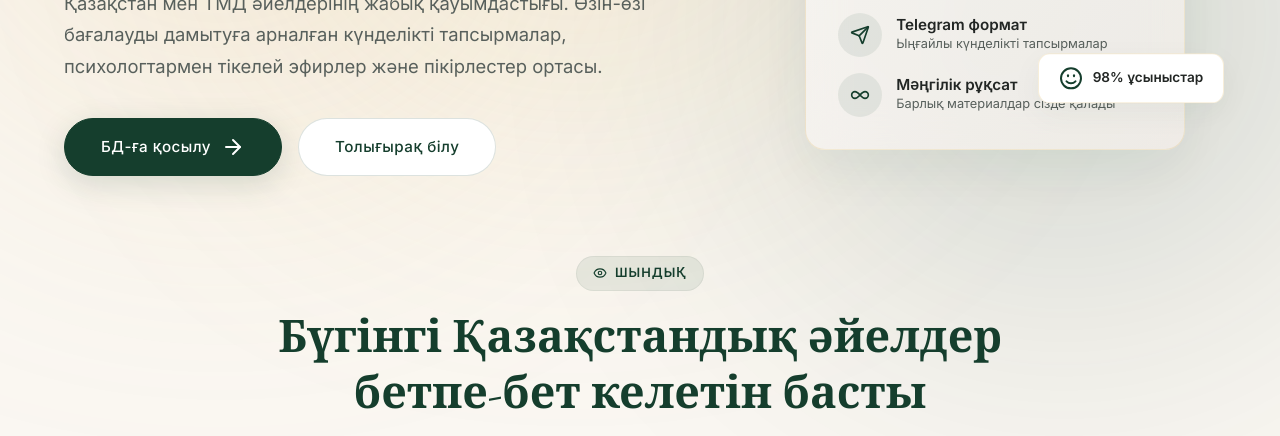
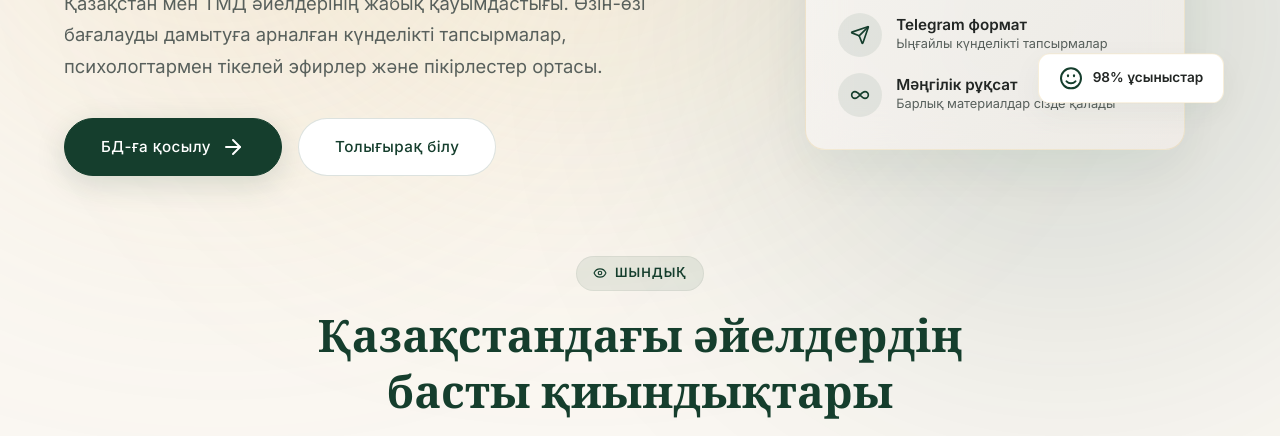
Before and after one commit to iambaqe/women-community-blueprint, a plain HTML site: page index_kk.html in a window 1280 px wide. Shown: the part 516-952 px from the top of the page. Drawn offline with nearby package versions, Linux system fonts and the light colour scheme.

Commit message:
fix: change Kazakh heading to 'Қазақстандағы әйелдердің басты қиындықтары'

```diff
--- a/index_kk.html
+++ b/index_kk.html
@@ -117,7 +117,7 @@
         <div class="container">
             <div class="section-header">
                 <span class="section-tag"><i data-lucide="eye"></i> Шындық</span>
-                <h2 class="section-title">Бүгінгі Қазақстандық әйелдер бетпе-бет келетін басты қиындықтар</h2>
+                <h2 class="section-title">Қазақстандағы әйелдердің басты қиындықтары</h2>
                 <p class="section-subtitle">Өзіңізді бақытты әрі толыққанды сезінуіңізге кедергі болатын 6 негізгі мәселе</p>
             </div>
 
```
